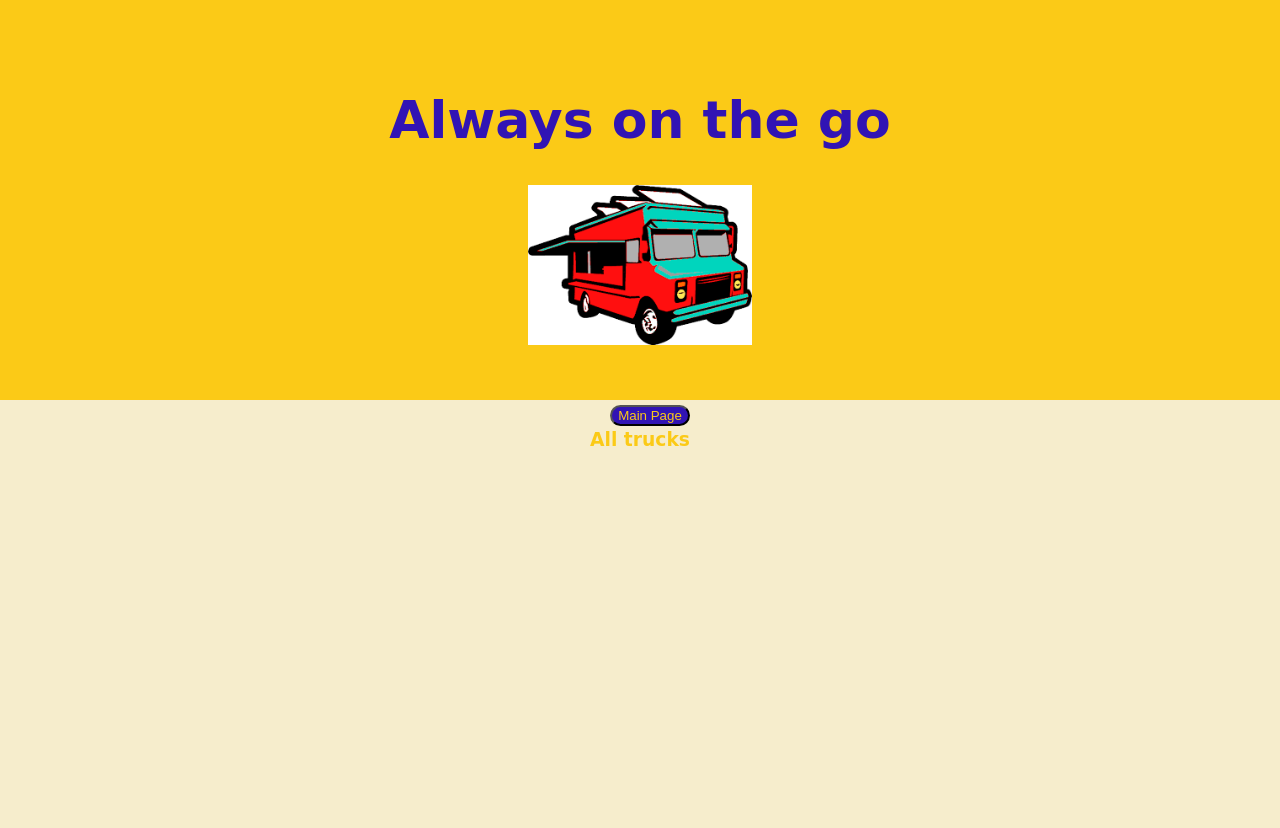
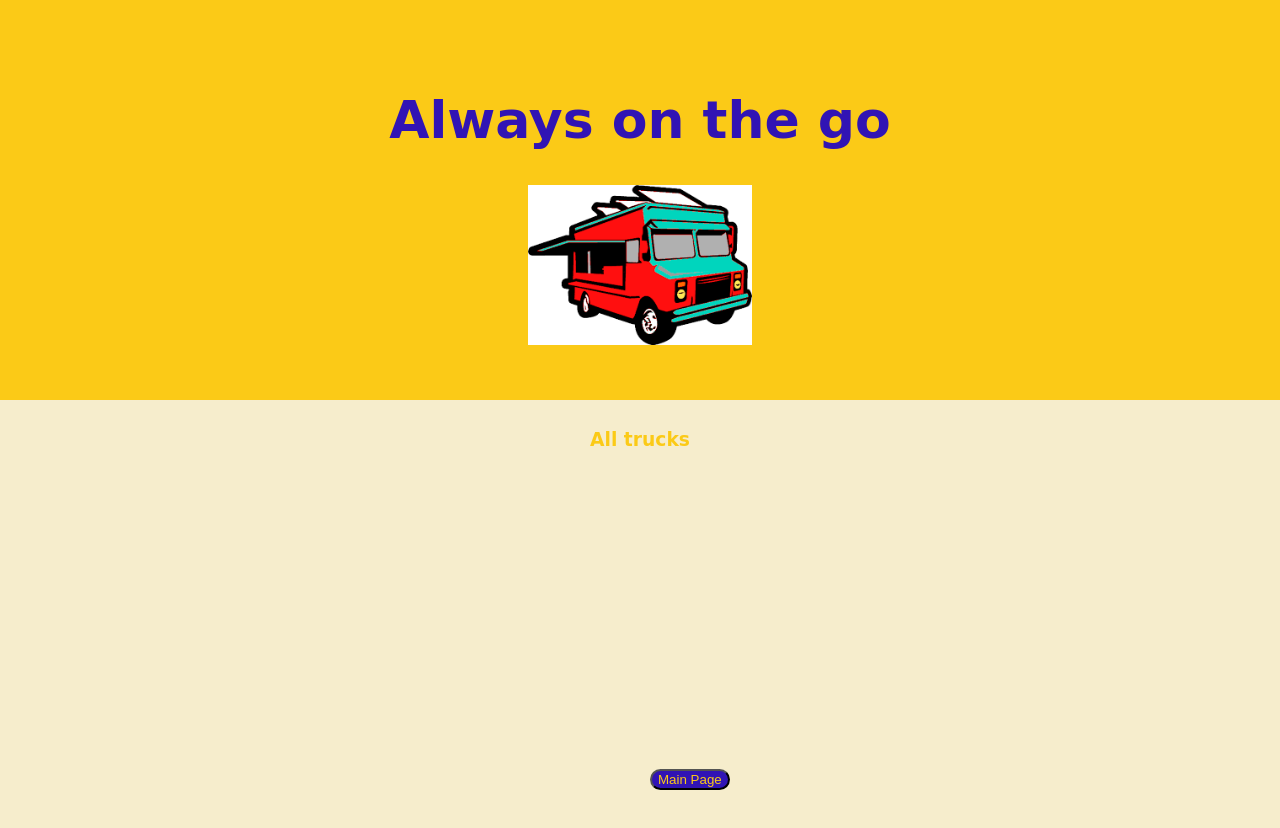
Before and after one commit to LmLutec/OntheGo-frontend, a React (Create React App) app: page /results in a window 1280 px wide. Shown: the top 828 px of the page. Built offline with nearby package versions, Linux system fonts and the light colour scheme.

Commit message:
edit css features of main-page

```diff
--- a/src/App.css
+++ b/src/App.css
@@ -88,8 +88,10 @@ input[type=submit] {
 }
 
 .main-page {
-  position: relative;
-  top: -100px;
+  /* position: relative;
+  top: -100px; */
+  position: fixed;
+  bottom: 10px
 }
 
 input {
```
